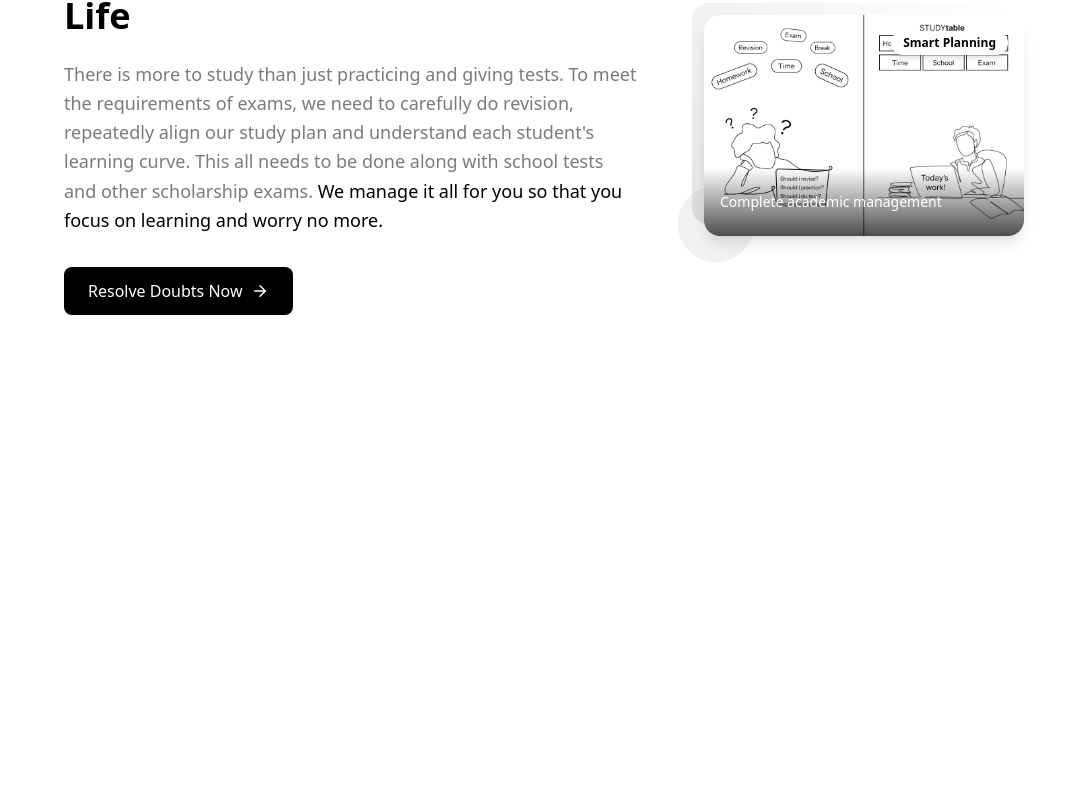
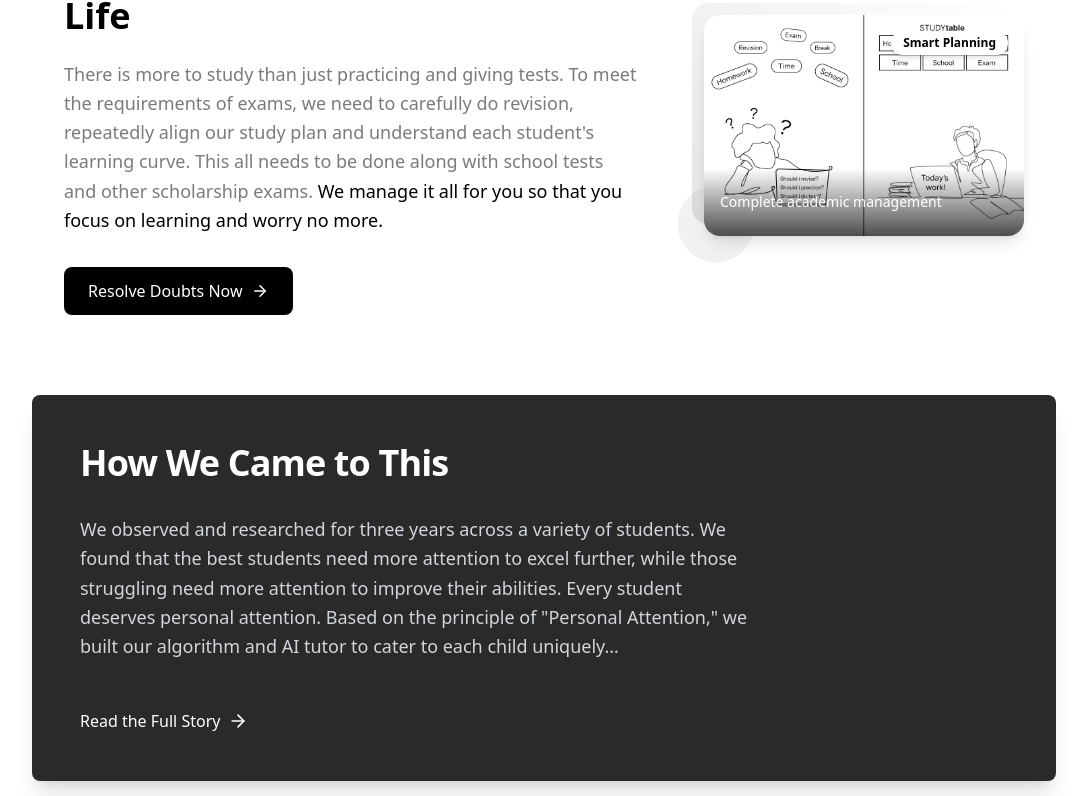
Before and after one commit to Rupesh-Piwal/s-table, a Next.js app: page / in a window 1280 px wide. Shown: the part 2001-2797 px from the top of the page, without its empty margins (96-1183 px from the left). Before the commit the page ends 2396 px from the top, so only its background shows below. Built offline with nearby package versions, Linux system fonts and the light colour scheme.

Commit message:
add: mid-section

```diff
--- a/src/app/page.tsx
+++ b/src/app/page.tsx
@@ -1,4 +1,5 @@
 import Hero from "@/components/Hero";
+import MidSection from "@/components/mid-section";
 import Navbar from "@/components/Navbar";
 import Section from "@/components/Section";
 
@@ -7,7 +8,8 @@ export default function Home() {
     <div className="bg-[#FFFFFF] max-w-[80%] m-auto">
       <Navbar />
       <Hero />
-      <Section/>
+      <Section />
+      <MidSection />
     </div>
   );
 }
--- /dev/null
+++ b/src/components/mid-section.tsx
@@ -0,0 +1,48 @@
+import { ArrowRight } from "lucide-react";
+import Link from "next/link";
+import React from "react";
+
+const MidSection = () => {
+  return (
+    <div>
+      <div className="flex flex-col gap-8 items-start bg-[#2A2A2A] text-white p-12 rounded-lg shadow-xl">
+        <h2 className="text-3xl lg:text-4xl font-semibold tracking-tight">
+          How We Came to This
+        </h2>
+        <p className="text-lg text-gray-300 leading-relaxed max-w-2xl">
+          We observed and researched for three years across a variety of
+          students. We found that the best students need more attention to excel
+          further, while those struggling need more attention to improve their
+          abilities. Every student deserves personal attention. Based on the
+          principle of "Personal Attention," we built our algorithm and AI tutor
+          to cater to each child uniquely…
+        </p>
+        <div className="mt-4">
+          <Link
+            href="/"
+            className="group inline-flex items-center gap-2 text-base font-medium text-white hover:text-yellow-400 transition-colors duration-300"
+          >
+            <span className="relative">
+              Read the Full Story
+              <span className="absolute -bottom-1 left-0 w-0 h-px bg-yellow-400 group-hover:w-full transition-all duration-300" />
+            </span>
+            <ArrowRight className="w-5 h-5 group-hover:translate-x-1 transition-transform duration-300" />
+          </Link>
+        </div>
+      </div>
+      <div className="flex flex-col gap-3 items-center justify-center lg:h-[400px]">
+        <h2 className="lg:text-[38px] font-semibold text-center">
+          Carfted for your all academic needs
+        </h2>
+        <Link
+          className="lg:w-[176px] text-center bg-[#212121] px-[10px] py-[6px] rounded-[5px] text-[#E5E5E5]"
+          href="/"
+        >
+          Get your Entry
+        </Link>
+      </div>
+    </div>
+  );
+};
+
+export default MidSection;
```
